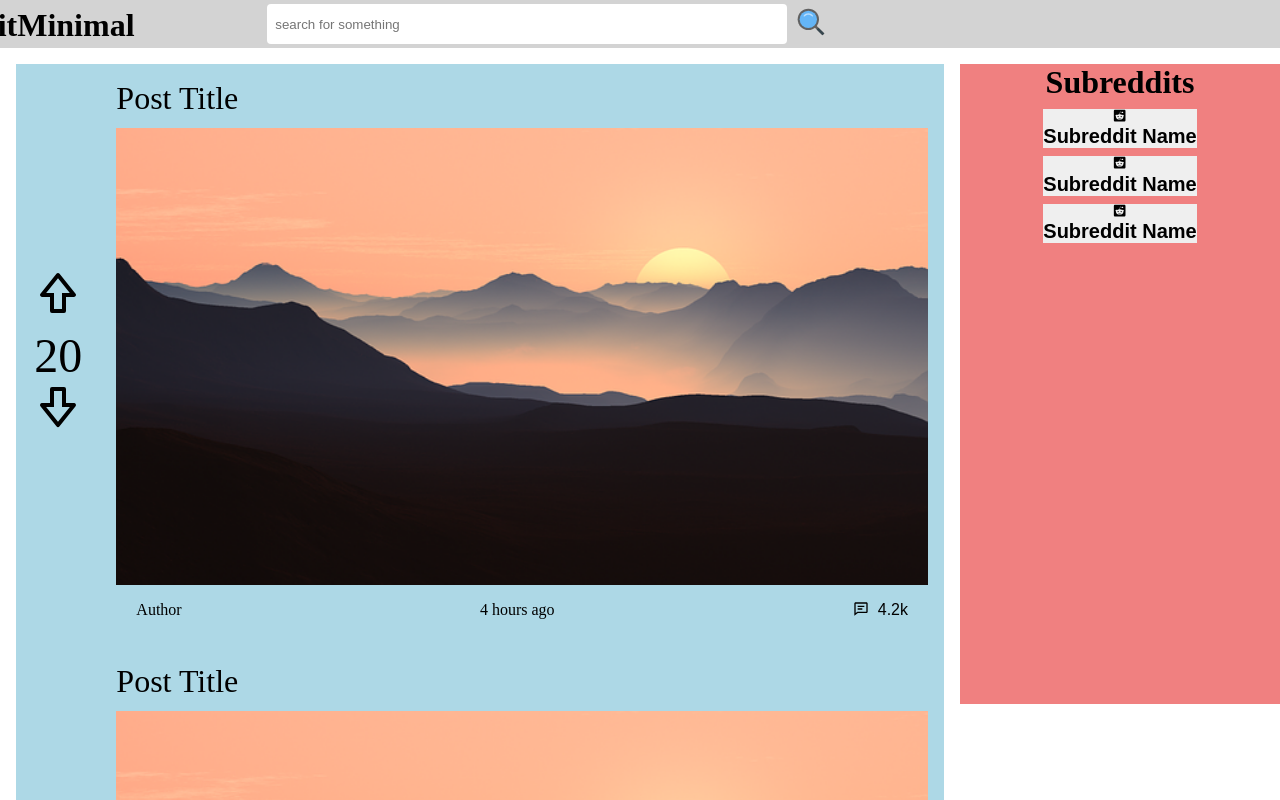
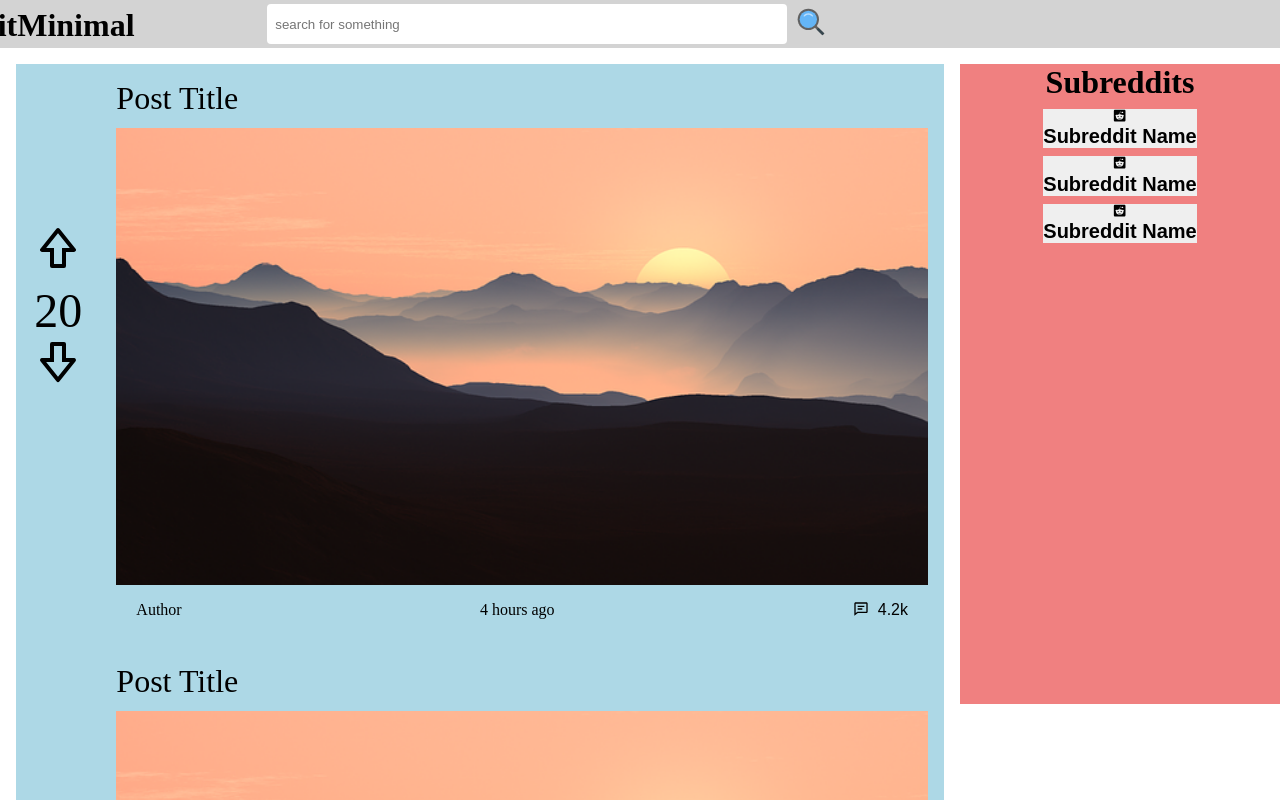
Before and after one commit to YSquid/reddit-minimal, a React (Create React App) app: page / in a window 1280 px wide. Shown: the top 800 px of the page. Built offline with nearby package versions, Linux system fonts and the light colour scheme.

Commit message:
adjust votes margin

```diff
--- a/src/components/post/Post.css
+++ b/src/components/post/Post.css
@@ -9,7 +9,7 @@
     grid-area: votes;
     text-align: center;
     font-size: 3rem;
-    margin: auto;
+    margin-top: 10rem;
 }
 
 .postBody {
```
